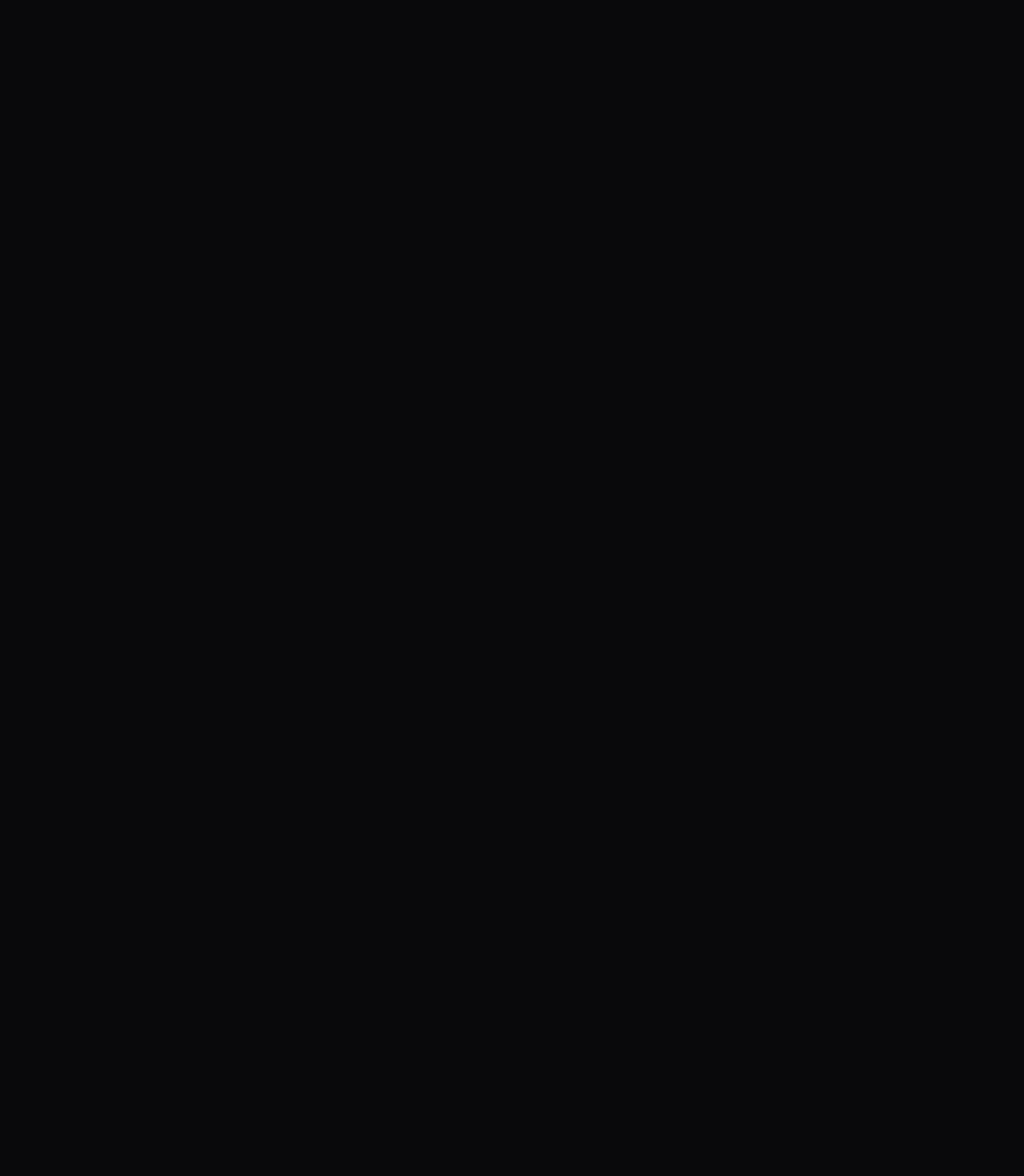
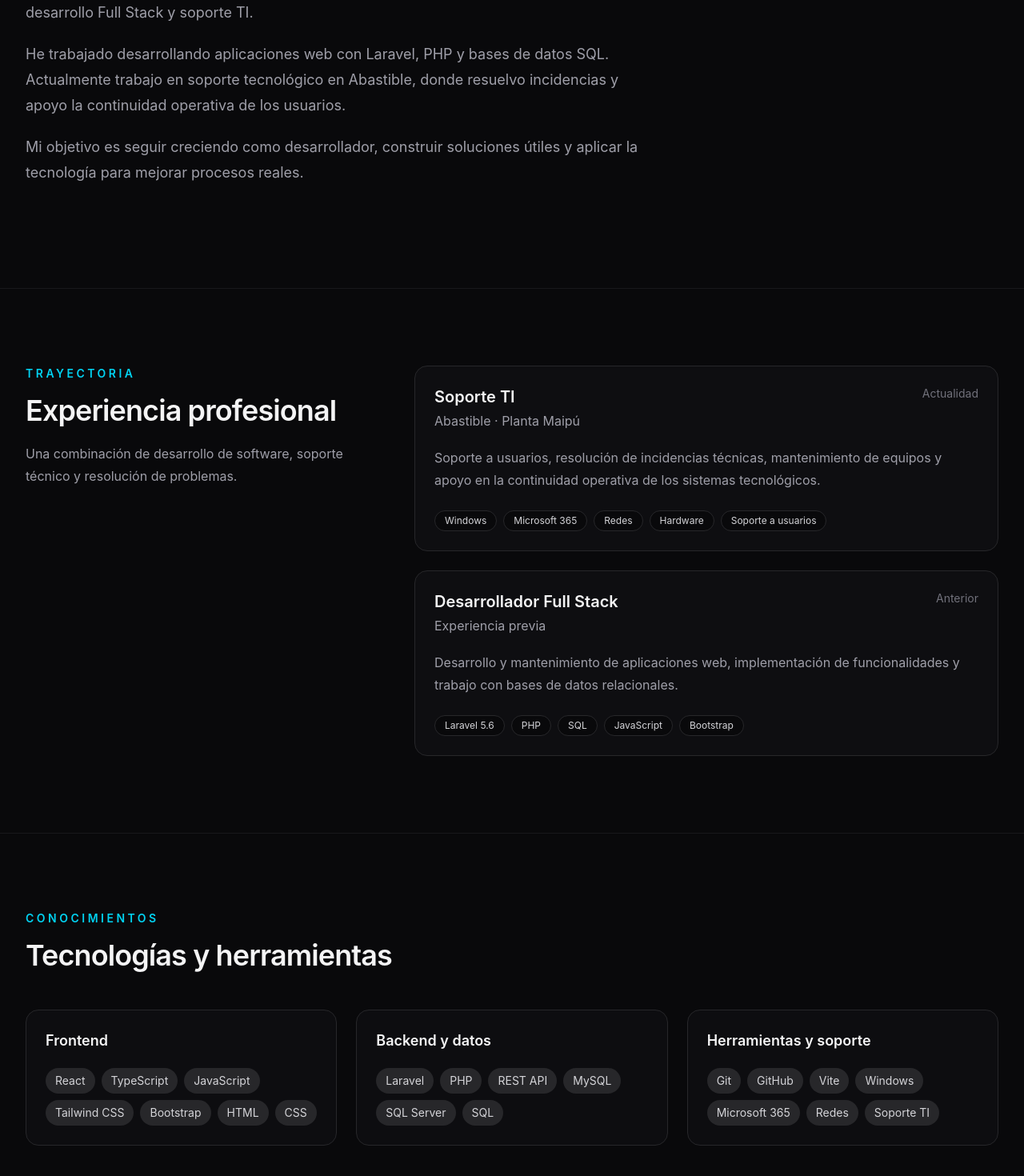
Before and after one commit to silvajorgefigueroatrabajo/portfolio, a React (Vite) app: page /about in a window 1280 px wide. Shown: the part 440-1910 px from the top of the page at 80% size. Before the commit the page ends 800 px from the top, so only its background shows below. Built offline with nearby package versions, Linux system fonts and the light colour scheme.

Commit message:
feat: build professional about page

```diff
--- /dev/null
+++ b/src/data/experience.ts
@@ -0,0 +1,43 @@
+export interface ExperienceItem {
+  id: number;
+  role: string;
+  company: string;
+  period: string;
+  description: string;
+  technologies: string[];
+}
+
+const experience: ExperienceItem[] = [
+  {
+    id: 1,
+    role: "Soporte TI",
+    company: "Abastible · Planta Maipú",
+    period: "Actualidad",
+    description:
+      "Soporte a usuarios, resolución de incidencias técnicas, mantenimiento de equipos y apoyo en la continuidad operativa de los sistemas tecnológicos.",
+    technologies: [
+      "Windows",
+      "Microsoft 365",
+      "Redes",
+      "Hardware",
+      "Soporte a usuarios",
+    ],
+  },
+  {
+    id: 2,
+    role: "Desarrollador Full Stack",
+    company: "Experiencia previa",
+    period: "Anterior",
+    description:
+      "Desarrollo y mantenimiento de aplicaciones web, implementación de funcionalidades y trabajo con bases de datos relacionales.",
+    technologies: [
+      "Laravel 5.6",
+      "PHP",
+      "SQL",
+      "JavaScript",
+      "Bootstrap",
+    ],
+  },
+];
+
+export default experience;
--- /dev/null
+++ b/src/data/skills.ts
@@ -0,0 +1,48 @@
+export interface SkillGroup {
+  id: number;
+  title: string;
+  skills: string[];
+}
+
+const skillGroups: SkillGroup[] = [
+  {
+    id: 1,
+    title: "Frontend",
+    skills: [
+      "React",
+      "TypeScript",
+      "JavaScript",
+      "Tailwind CSS",
+      "Bootstrap",
+      "HTML",
+      "CSS",
+    ],
+  },
+  {
+    id: 2,
+    title: "Backend y datos",
+    skills: [
+      "Laravel",
+      "PHP",
+      "REST API",
+      "MySQL",
+      "SQL Server",
+      "SQL",
+    ],
+  },
+  {
+    id: 3,
+    title: "Herramientas y soporte",
+    skills: [
+      "Git",
+      "GitHub",
+      "Vite",
+      "Windows",
+      "Microsoft 365",
+      "Redes",
+      "Soporte TI",
+    ],
+  },
+];
+
+export default skillGroups;
--- a/src/pages/AboutPage.tsx
+++ b/src/pages/AboutPage.tsx
@@ -1,23 +1,146 @@
+import { motion } from "framer-motion";
+
 import MainLayout from "@/components/layout/MainLayout";
 import Container from "@/components/ui/Container";
+import experience from "@/data/experience";
+import skillGroups from "@/data/skills";
 
 export default function AboutPage() {
   return (
     <MainLayout>
-      <section className="min-h-screen pt-32 pb-24">
+      <section className="pt-32 pb-24 sm:pt-40 sm:pb-32">
         <Container>
+          <motion.div
+            initial={{ opacity: 0, y: 24 }}
+            animate={{ opacity: 1, y: 0 }}
+            transition={{ duration: 0.6 }}
+            className="max-w-3xl"
+          >
             <p className="text-sm font-semibold uppercase tracking-[0.25em] text-cyan-400">
               Perfil profesional
             </p>
 
             <h1 className="mt-4 text-4xl font-semibold tracking-tight text-zinc-100 sm:text-6xl">
-            Sobre mí
+              Desarrollo software y resuelvo problemas tecnológicos.
             </h1>
 
-          <p className="mt-6 max-w-2xl text-lg leading-8 text-zinc-400">
-            Ingeniero en Informática con experiencia en desarrollo Full Stack,
-            soporte tecnológico y resolución de problemas técnicos.
+            <div className="mt-8 space-y-5 text-lg leading-8 text-zinc-400">
+              <p>
+                Soy Jorge Silva, Ingeniero en Informática titulado de INACAP,
+                con experiencia en desarrollo Full Stack y soporte TI.
               </p>
+
+              <p>
+                He trabajado desarrollando aplicaciones web con Laravel, PHP y
+                bases de datos SQL. Actualmente trabajo en soporte tecnológico
+                en Abastible, donde resuelvo incidencias y apoyo la continuidad
+                operativa de los usuarios.
+              </p>
+
+              <p>
+                Mi objetivo es seguir creciendo como desarrollador, construir
+                soluciones útiles y aplicar la tecnología para mejorar procesos
+                reales.
+              </p>
+            </div>
+          </motion.div>
+        </Container>
+      </section>
+
+      <section className="border-t border-zinc-900 py-24">
+        <Container>
+          <div className="grid gap-12 lg:grid-cols-[0.75fr_1.25fr]">
+            <div>
+              <p className="text-sm font-semibold uppercase tracking-[0.25em] text-cyan-400">
+                Trayectoria
+              </p>
+
+              <h2 className="mt-4 text-3xl font-semibold tracking-tight text-zinc-100 sm:text-4xl">
+                Experiencia profesional
+              </h2>
+
+              <p className="mt-5 max-w-md leading-7 text-zinc-400">
+                Una combinación de desarrollo de software, soporte técnico y
+                resolución de problemas.
+              </p>
+            </div>
+
+            <div className="space-y-6">
+              {experience.map((item) => (
+                <article
+                  key={item.id}
+                  className="rounded-2xl border border-zinc-800 bg-zinc-900/40 p-6"
+                >
+                  <div className="flex flex-col gap-2 sm:flex-row sm:items-start sm:justify-between">
+                    <div>
+                      <h3 className="text-xl font-semibold text-zinc-100">
+                        {item.role}
+                      </h3>
+
+                      <p className="mt-1 text-zinc-400">{item.company}</p>
+                    </div>
+
+                    <span className="text-sm text-zinc-500">
+                      {item.period}
+                    </span>
+                  </div>
+
+                  <p className="mt-5 leading-7 text-zinc-400">
+                    {item.description}
+                  </p>
+
+                  <div className="mt-6 flex flex-wrap gap-2">
+                    {item.technologies.map((technology) => (
+                      <span
+                        key={technology}
+                        className="rounded-full border border-zinc-800 bg-zinc-950 px-3 py-1 text-xs text-zinc-300"
+                      >
+                        {technology}
+                      </span>
+                    ))}
+                  </div>
+                </article>
+              ))}
+            </div>
+          </div>
+        </Container>
+      </section>
+
+      <section className="border-t border-zinc-900 py-24">
+        <Container>
+          <div>
+            <p className="text-sm font-semibold uppercase tracking-[0.25em] text-cyan-400">
+              Conocimientos
+            </p>
+
+            <h2 className="mt-4 text-3xl font-semibold tracking-tight text-zinc-100 sm:text-4xl">
+              Tecnologías y herramientas
+            </h2>
+          </div>
+
+          <div className="mt-12 grid gap-6 md:grid-cols-3">
+            {skillGroups.map((group) => (
+              <article
+                key={group.id}
+                className="rounded-2xl border border-zinc-800 bg-zinc-900/30 p-6"
+              >
+                <h3 className="text-lg font-semibold text-zinc-100">
+                  {group.title}
+                </h3>
+
+                <div className="mt-5 flex flex-wrap gap-2">
+                  {group.skills.map((skill) => (
+                    <span
+                      key={skill}
+                      className="rounded-full bg-zinc-800 px-3 py-1.5 text-sm text-zinc-300"
+                    >
+                      {skill}
+                    </span>
+                  ))}
+                </div>
+              </article>
+            ))}
+          </div>
         </Container>
       </section>
     </MainLayout>
```
Lines whose indentation alone changed are shown as unchanged.
